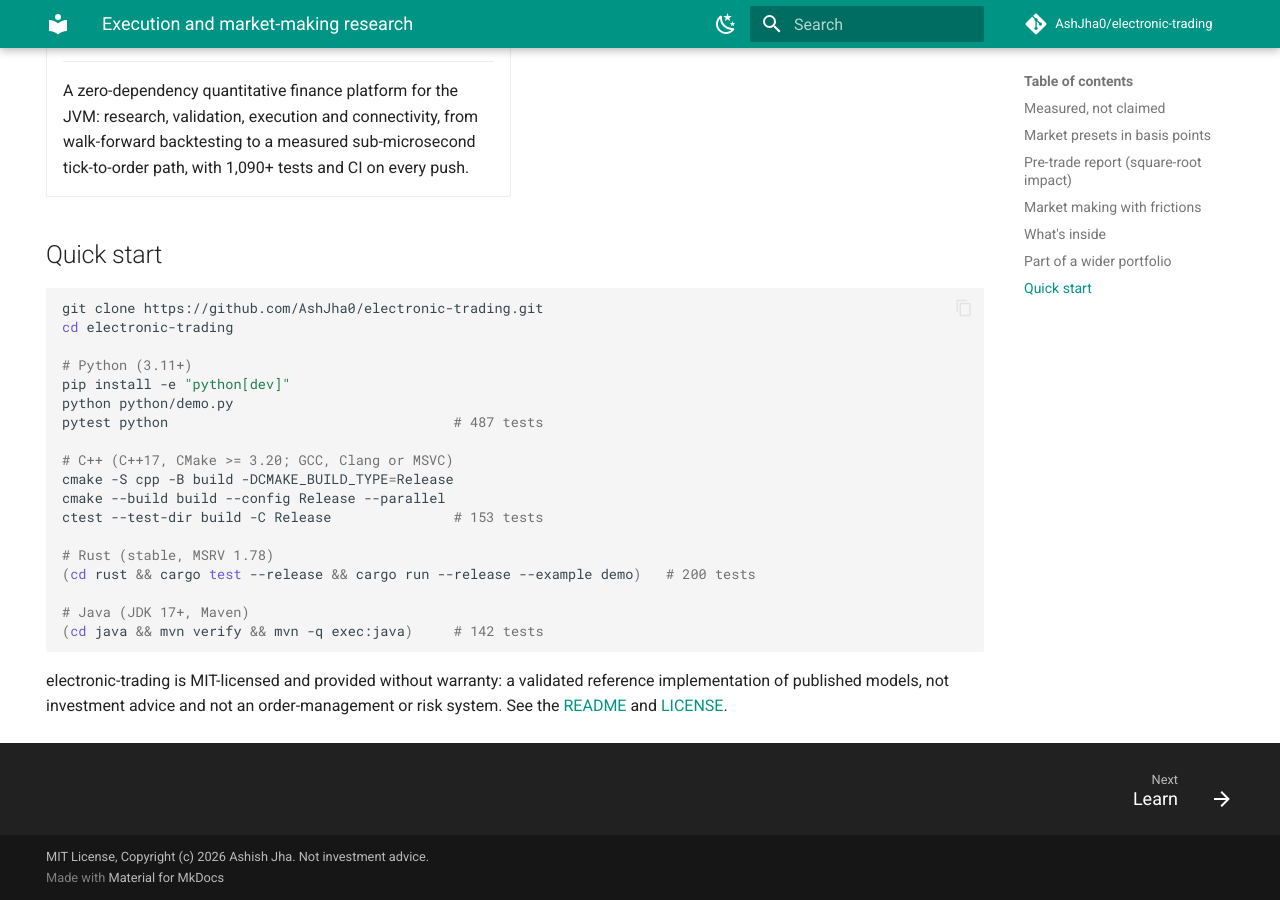
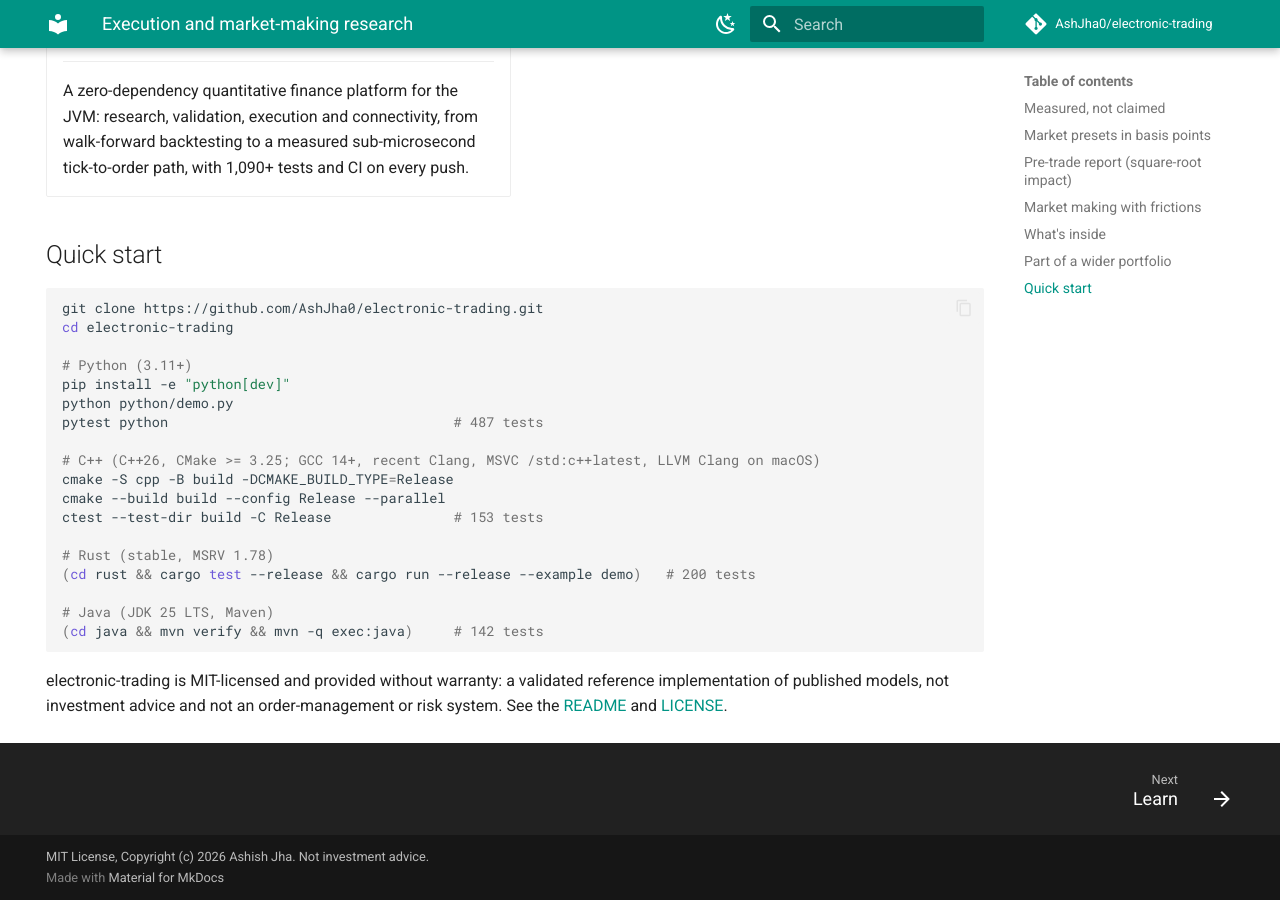
Before and after one commit to AshJha0/electronic-trading, an MkDocs documentation site: the page built from docs/site/pages/index.md, in a window 1280 px wide and 900 px high, scrolled down 5841 px. Built offline with MkDocs 1.6.1 and Material for MkDocs 9.7.7, drawn with Linux system fonts in a browser that asks for light colours; comment, search, counter and statistics services are not loaded.

Commit message:
Docs: state C++26 (CMake 3.25+) and Java 25 toolchains
Co-Authored-By: Claude Opus 5.5 <noreply@anthropic.com>

````diff
--- a/docs/index.html
+++ b/docs/index.html
@@ -157,7 +157,7 @@ pip install -e "python[dev]"
 python python/demo.py
 pytest python                                   # 487 tests
 
-# C++ (C++17, CMake &gt;= 3.20; GCC, Clang or MSVC)
+# C++ (C++26, CMake &gt;= 3.25; GCC 14+, recent Clang, MSVC /std:c++latest, LLVM Clang on macOS)
 cmake -S cpp -B build -DCMAKE_BUILD_TYPE=Release
 cmake --build build --config Release --parallel
 ctest --test-dir build -C Release               # 153 tests
@@ -165,7 +165,7 @@ ctest --test-dir build -C Release               # 153 tests
 # Rust (stable, MSRV 1.78)
 (cd rust &amp;&amp; cargo test --release &amp;&amp; cargo run --release --example demo)   # 200 tests
 
-# Java (JDK 17+, Maven)
+# Java (JDK 25 LTS, Maven)
 (cd java &amp;&amp; mvn verify &amp;&amp; mvn -q exec:java)  # 142 tests</pre>
 
   <footer>electronic-trading is MIT-licensed and provided without warranty — a validated reference implementation of published models, not an order-management or risk system; see the <a href="https://github.com/AshJha0/electronic-trading#readme">README</a> and <a href="https://github.com/AshJha0/electronic-trading/blob/main/LICENSE">LICENSE</a> on GitHub.</footer>
--- a/docs/site/pages/index.md
+++ b/docs/site/pages/index.md
@@ -321,7 +321,7 @@ pip install -e "python[dev]"
 python python/demo.py
 pytest python                                   # 487 tests
 
-# C++ (C++17, CMake >= 3.20; GCC, Clang or MSVC)
+# C++ (C++26, CMake >= 3.25; GCC 14+, recent Clang, MSVC /std:c++latest, LLVM Clang on macOS)
 cmake -S cpp -B build -DCMAKE_BUILD_TYPE=Release
 cmake --build build --config Release --parallel
 ctest --test-dir build -C Release               # 153 tests
@@ -329,7 +329,7 @@ ctest --test-dir build -C Release               # 153 tests
 # Rust (stable, MSRV 1.78)
 (cd rust && cargo test --release && cargo run --release --example demo)   # 200 tests
 
-# Java (JDK 17+, Maven)
+# Java (JDK 25 LTS, Maven)
 (cd java && mvn verify && mvn -q exec:java)     # 142 tests
 ```
 
````
Also changed, not shown: CONTRIBUTING.md (+4 -4 lines), COOKBOOK.md (+1 -1 lines), README.md (+3 -3 lines), docs/ARCHITECTURE.md (+2 -2 lines), 1 other file.
